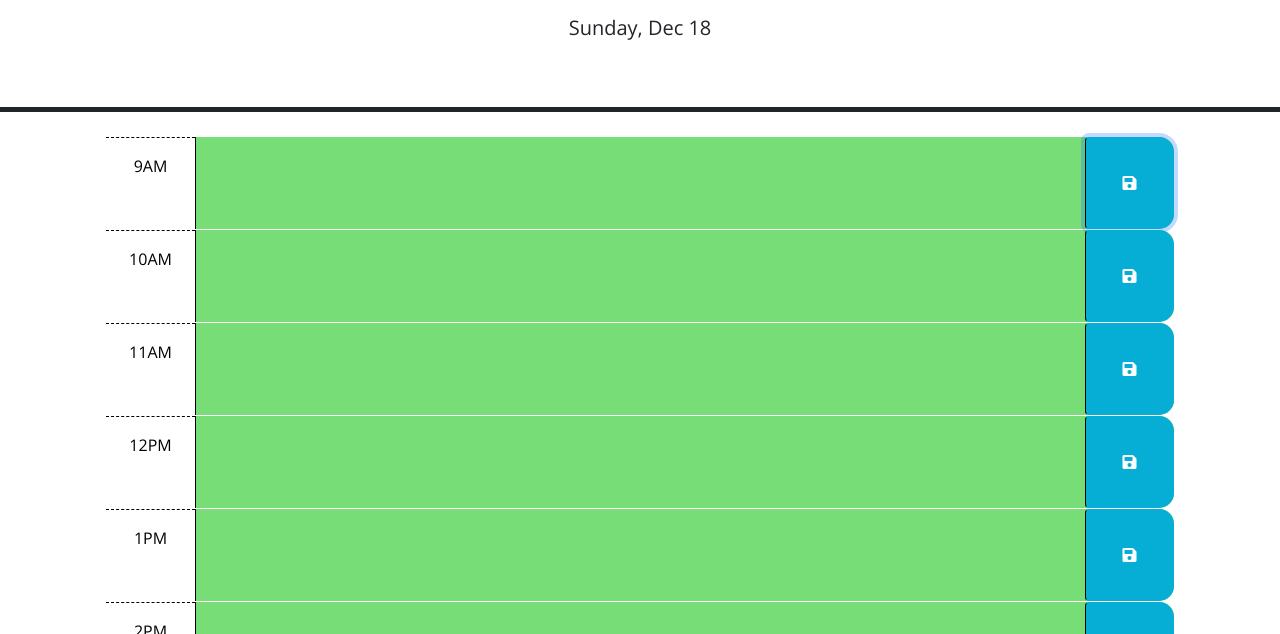
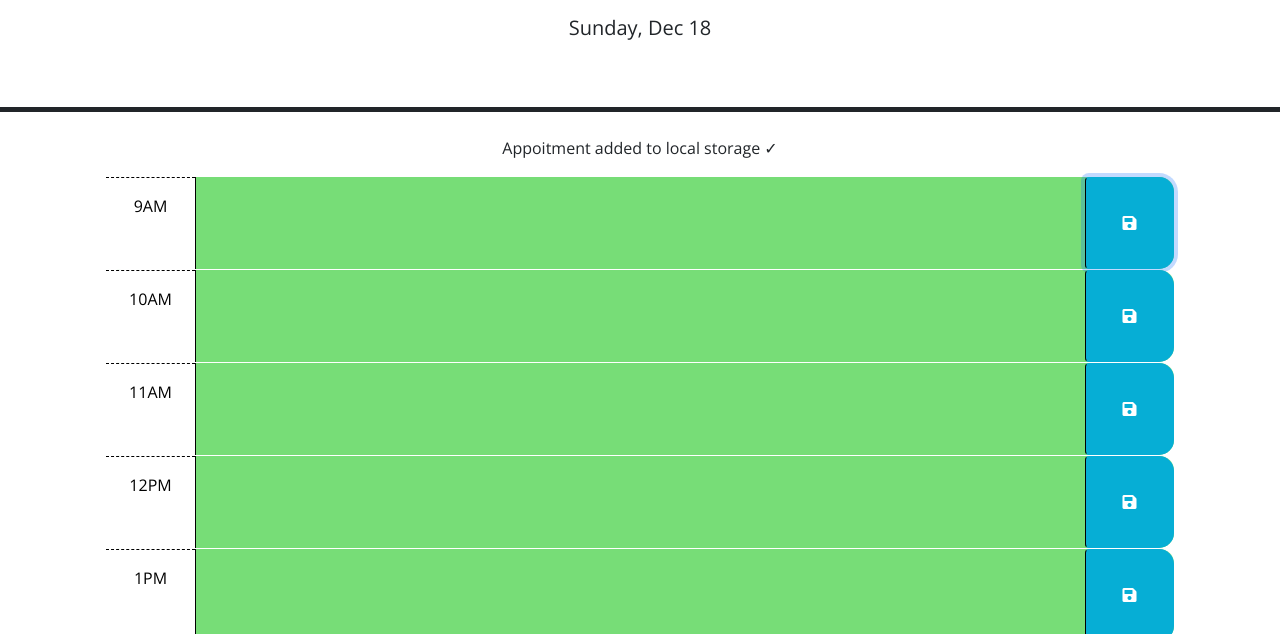
Before and after one commit to katita81/flor-echaiz-bootcamp-assignment5, a plain HTML site: page index.html in a window 1280 px wide. Both pictures are taken after a click on the button 1129 px from the left and 348 px from the top of the page. Shown: the part 166-800 px from the top of the page. Drawn offline with nearby package versions, Linux system fonts and the light colour scheme.

Commit message:
<p> element included in html file and for notification of appoitment added, it is inserted in funtion saveItems(), element design attributes added in css file

```diff
--- a/index.html
+++ b/index.html
@@ -26,6 +26,7 @@
       <p id="currentDay" class="lead"></p>
     </header>
 
+    <p id="notification"> </p><!---To hold notification of appoitment added-->
     <div class="container-lg px-5">
       <div id="9" class="row time-block"> <!--id with the time number added to be used in the function inside javaScript file -->
         <div class="col-2 col-md-1 hour text-center py-3">9AM</div>
--- a/script.js
+++ b/script.js
@@ -35,6 +35,7 @@ console.log(rightNowHour);
 function saveItem(time) { //save the task entered by the user in the local storage
   var input= $("#"+time+ " textarea").val();
   localStorage.setItem('description'+ time, input );
+  $('#notification').text('Appoitment added to local storage ✓');// to show notification of appoitnment added
 }
 
 function getItems(){// retrieves the tasks from the local storage
--- a/style.css
+++ b/style.css
@@ -57,3 +57,7 @@ textarea {
   font-size: 20px;
   transition: all 0.3s ease-in-out;
 }
+
+#notification{
+  text-align: center;
+}
```
Also changed, not shown: 1 other file.
